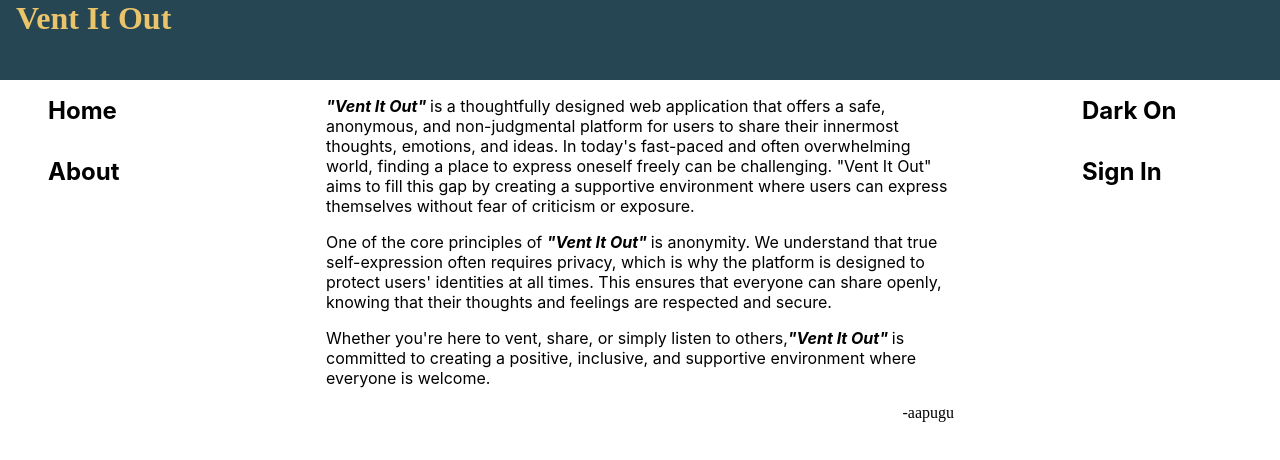
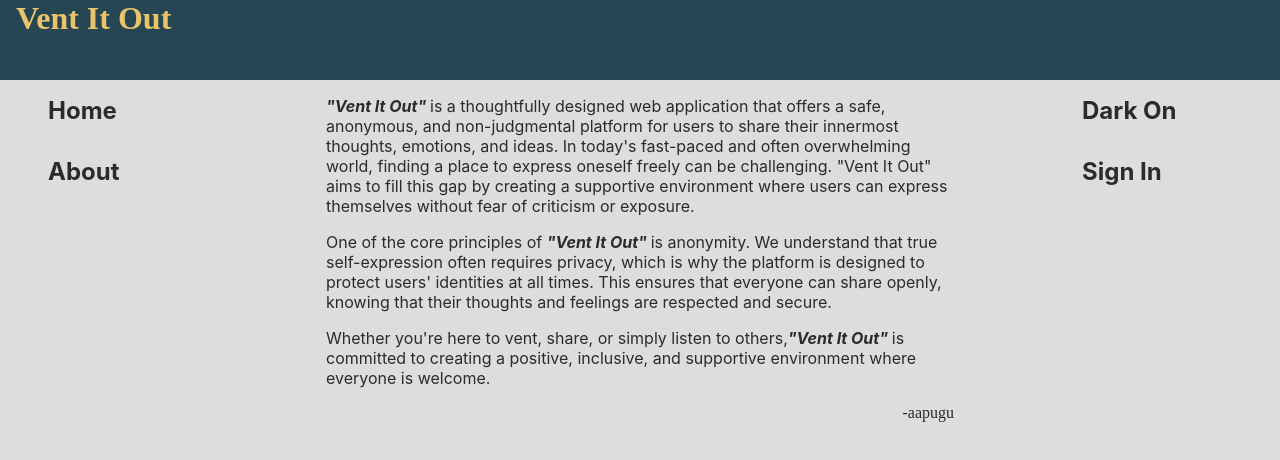
Before and after one commit to sanzay83/vent-it-out, a React (Create React App) app: page /about in a window 1280 px wide. Shown: the top 460 px of the page. Built offline with nearby package versions, Linux system fonts and the light colour scheme; no server answers; a web font is replaced by a local one.

Commit message:
made a logic changes in dark/light mode to catch light mode in first run

```diff
--- a/src/component/App.jsx
+++ b/src/component/App.jsx
@@ -14,7 +14,7 @@ const App = () => {
 
   return (
     <Router>
-      <div className={`App ${localStorage.getItem("theme")}`}>
+      <div className={`App ${localStorage.getItem("theme") || "light"}`}>
         <Header isDark={isDark} setIsDark={setIsDark} />
         <Routes>
           <Route
--- a/src/component/Header.jsx
+++ b/src/component/Header.jsx
@@ -1,4 +1,4 @@
-import React, { useEffect, useState } from "react";
+import React, { useState } from "react";
 import { GiHamburgerMenu } from "react-icons/gi";
 import { IoCloseSharp } from "react-icons/io5";
 import { useNavigate } from "react-router-dom";
@@ -21,10 +21,6 @@ const Header = ({ isDark, setIsDark }) => {
     setShowMenu(!showMenu);
     location("/");
   };
-
-  useEffect(() => {
-    localStorage.setItem("theme", "light");
-  }, []);
 
   const handleIsDark = () => {
     setShowMenu(!showMenu);
```
